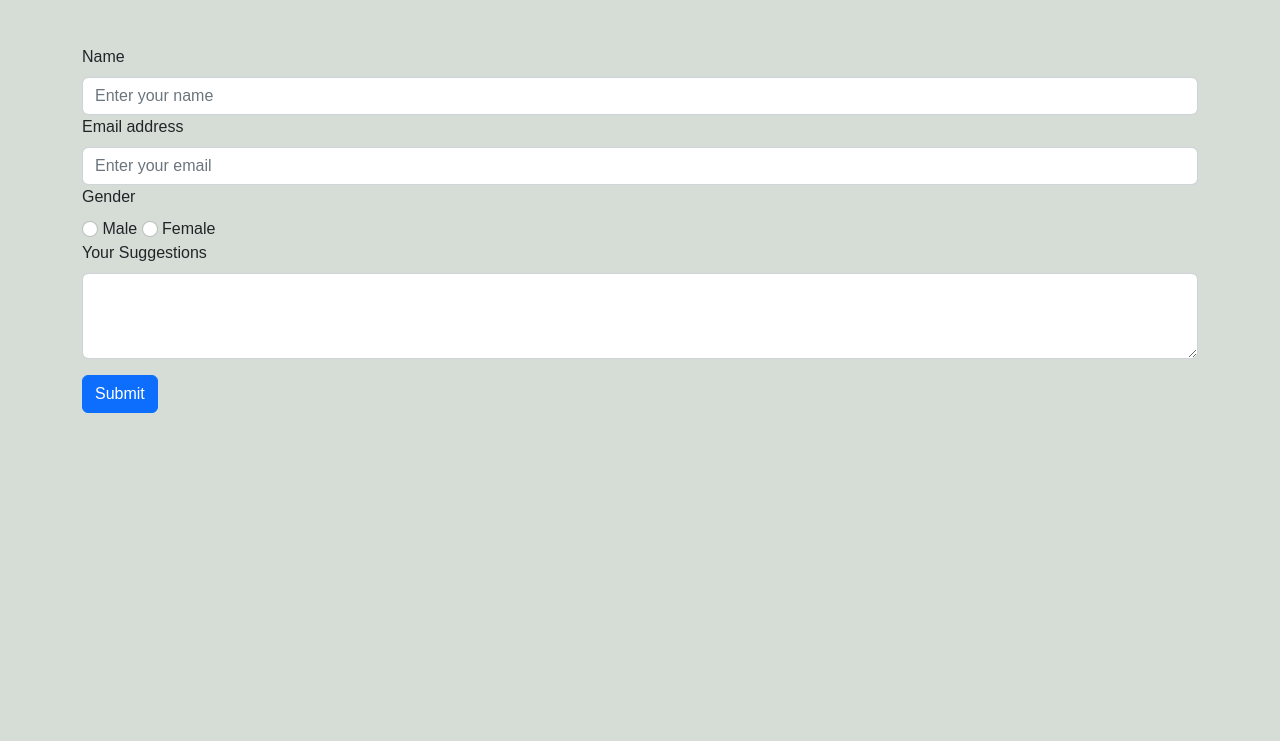
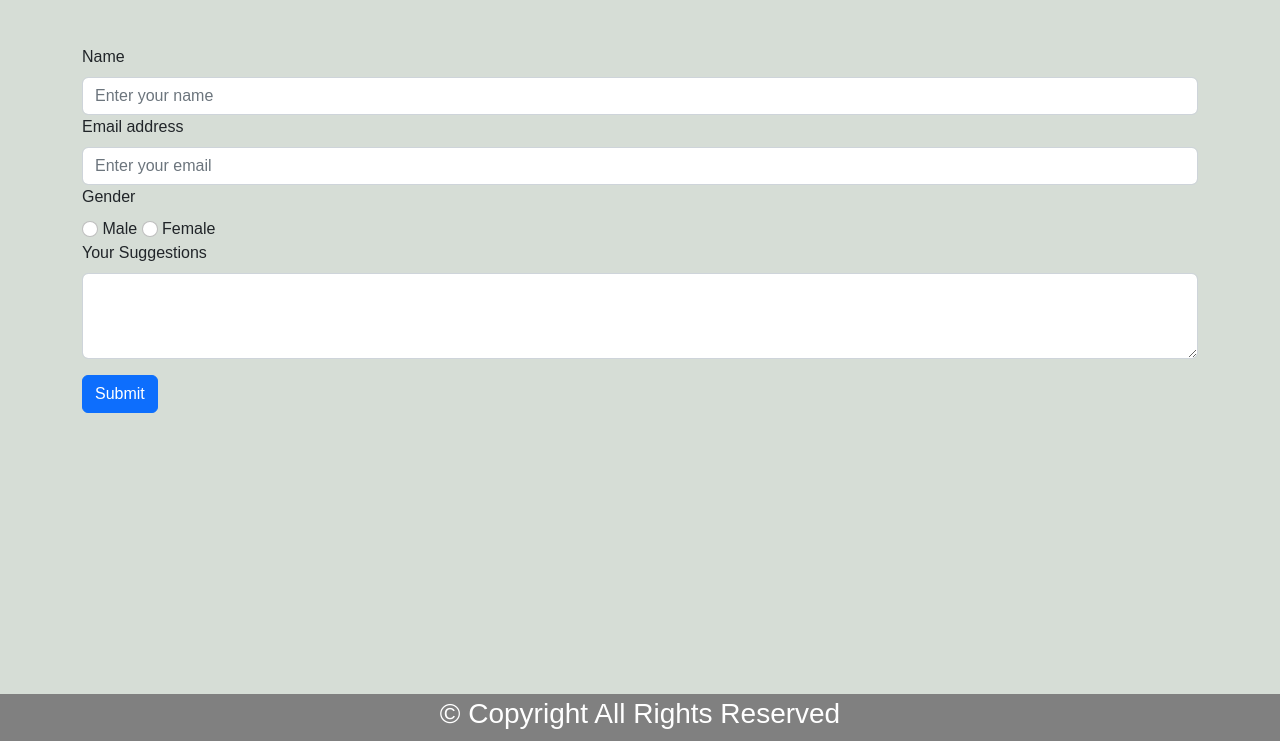
Before and after one commit to Atif7355/Portfolio, a plain HTML site: page feedback.html in a window 1280 px wide. Shown: the part 59-800 px from the top of the page. Drawn offline with nearby package versions, Linux system fonts and the light colour scheme.

Commit message:
Update feedback.html

```diff
--- a/feedback.html
+++ b/feedback.html
@@ -30,6 +30,15 @@ header{
 .feed3{
 clear: both;
 }
+.footer {
+    text-align: center;
+    padding:2.5px;
+    background-color: Grey;
+    color: white;
+    position:fixed;
+    width:100%;
+    bottom:0;
+  }
      </style>
      <script src=
 "https://www.gstatic.com/firebasejs/3.7.4/firebase.js">
@@ -49,7 +58,7 @@ clear: both;
           var messagesRef = firebase.database()
               .ref('Collected Data');
          window.onload=function(){
-          document.getElementById('contactForm')
+          document.getElementById('feedbackForm')
           .addEventListener('submit', submitForm);
          }
 
@@ -64,7 +73,7 @@ clear: both;
           var fullname = gender+" "+name;
 
           saveMessage(fullname,email,suggestion);
-          document.getElementById('contactForm').reset();
+          document.getElementById('feedbackForm').reset();
       }
 
       // Function to get get form values
@@ -96,7 +105,7 @@ clear: both;
             <div class="feed3"></div>
         </header><br><br>
         <div class="container mb-3">
-        <form method="post" id="contactForm">
+        <form method="post" id="feedbackForm">
             <div class="form-group">
               <label for="Name" class="form-label">Name</label>
               <input type="text" class="form-control" id="name" name="name" placeholder="Enter your name">
@@ -122,4 +131,9 @@ clear: both;
             </div>
 
     </body>
+    <div class="footer">
+        <footer>
+            <h3>&copy Copyright All Rights Reserved</h3>
+          </footer>
+        </div>
 </html>
```
